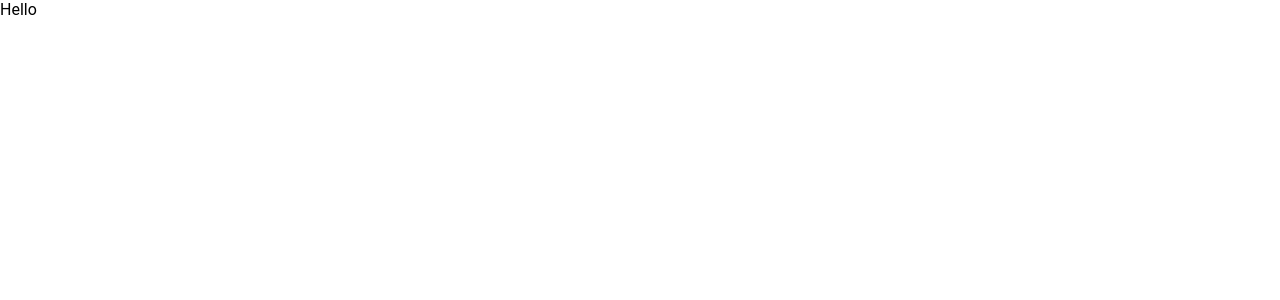
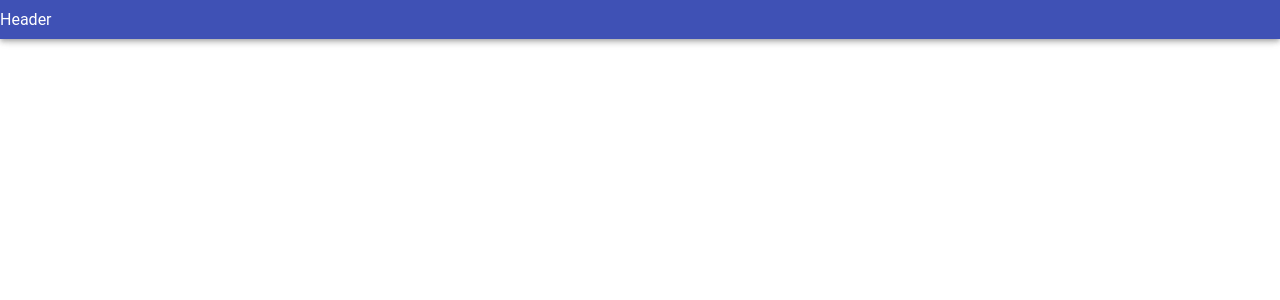
Before and after one commit to Munalula-Sikazwe/the-venue-project, a React (Create React App) app: page / in a window 1280 px wide. Shown: the top 300 px of the page. Built offline with nearby package versions, Linux system fonts and the light colour scheme.

Commit message:
Added header component in the App component.

```diff
--- a/src/App.js
+++ b/src/App.js
@@ -1,8 +1,9 @@
 import './resources/styles.css';
+import Header from './components/header_and_footer/header';
 const App = ()=> {
   return (
     <div className="App">
-     Hello
+     <Header/>
     </div>
   );
 }
--- /dev/null
+++ b/src/components/header_and_footer/header.jsx
@@ -0,0 +1,20 @@
+import React, {Component} from 'react';
+import AppBar from '@material-ui/core/AppBar';
+import ToolBar from '@material-ui/core/Toolbar';
+import MenuIcon from '@material-ui/core/Menu';
+import IconButton from '@material-ui/core/IconButton';
+class Header extends Component {
+    render() {
+        return (
+            <div>
+                <AppBar
+                position={"fixed"}
+                >
+Header
+                </AppBar>
+            </div>
+        );
+    }
+}
+
+export default Header;
```
